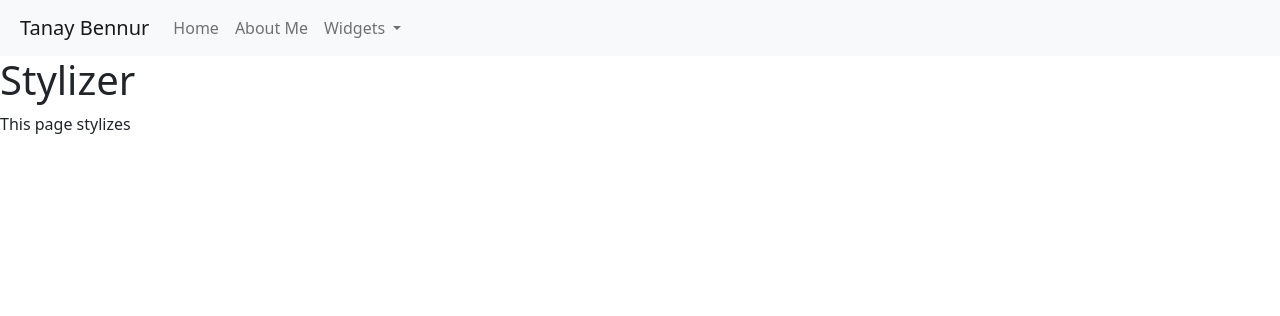
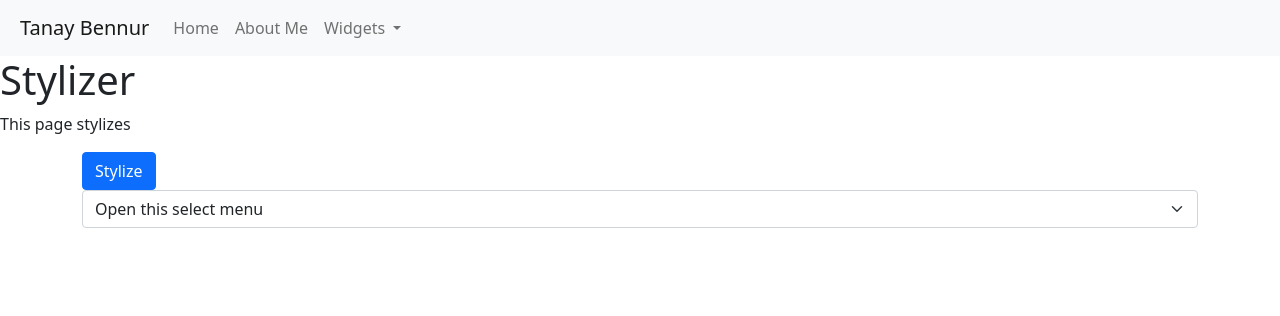
Before and after one commit to TBennur/website, a Flask app: page /stylizer in a window 1280 px wide. Shown: the top 316 px of the page. Run offline with Flask 2, Linux system fonts and the light colour scheme; some libraries are stand-ins or nearby versions.

Commit message:
Setup Listening for Buttons and Selection Boxes

```diff
--- a/main.py
+++ b/main.py
@@ -1,4 +1,4 @@
-from flask import Flask, render_template
+from flask import Flask, render_template, jsonify, request
 
 app = Flask(__name__)
 
@@ -10,6 +10,17 @@ def home():
 def stylizer():
     return render_template("stylizer.html")
 
+@app.route('/stylize-button')
+def stylize_button():
+    print ("Hi")
+    return ("nothing")
+
+@app.route('/selection-test', methods=["GET"])
+def selection_test():
+    print(request.args.get("selectionIndex"))
+    return ("nothing")
+
+
 @app.route("/about")
 def about():
     return render_template("about.html")
--- a/templates/about.html
+++ b/templates/about.html
@@ -2,7 +2,7 @@
 <html lang="en" dir="ltr">
   <head>
     <meta charset="utf-8">
-    <title>Homepage</title>
+    <title>Tanay Bennur: About</title>
   </head>
   <body>
     {% extends "template.html" %}
--- a/templates/home.html
+++ b/templates/home.html
@@ -2,7 +2,7 @@
 <html lang="en" dir="ltr">
   <head>
     <meta charset="utf-8">
-    <title>Homepage</title>
+    <title>Tanay Bennur: Home</title>
   </head>
   <body>
     {% extends "template.html" %}
--- a/templates/stylizer.html
+++ b/templates/stylizer.html
@@ -2,7 +2,7 @@
 <html lang="en" dir="ltr">
   <head>
     <meta charset="utf-8">
-    <title>Stylizer</title>
+    <title>Tanay Bennur: Stylizer</title>
   </head>
   <body>
     {% extends "template.html" %}
@@ -11,6 +11,40 @@
     <h1> Stylizer </h1>
     <p> This page stylizes </p>
 
+    <script type=text/javascript>
+        function stylize() {
+            $.getJSON('/stylize-button');
+            return false;
+        }
+
+        function selection() {;
+            var selection = document.getElementById("selection-test");
+            var selectionVal = selection.value;
+            $.getJSON('/selection-test',
+            {
+                selectionIndex: selectionVal
+            });
+            return false;
+        }
+     </script>
+
+    <div class='container'>
+        <form>
+            <button onclick="stylize()" class='btn btn-primary' type="button">Stylize</button>
+        </form>
+    </div>
+
+    <div class='container'>
+        <form>
+            <select onchange="selection()" id="selection-test" class="form-select" aria-label="Default select example">
+                <option selected>Open this select menu</option>
+                <option value="1">One</option>
+                <option value="2">Two</option>
+                <option value="3">Three</option>
+            </select>
+        </form>
+    </div>
+
     {% endblock %}
   </body>
 </html>
--- a/templates/template.html
+++ b/templates/template.html
@@ -19,6 +19,7 @@
     <script src="https://code.jquery.com/jquery-3.2.1.slim.min.js" integrity="sha384-KJ3o2DKtIkvYIK3UENzmM7KCkRr/rE9/Qpg6aAZGJwFDMVNA/GpGFF93hXpG5KkN" crossorigin="anonymous"></script>
     <script src="https://cdnjs.cloudflare.com/ajax/libs/popper.js/1.12.9/umd/popper.min.js" integrity="sha384-ApNbgh9B+Y1QKtv3Rn7W3mgPxhU9K/ScQsAP7hUibX39j7fakFPskvXusvfa0b4Q" crossorigin="anonymous"></script>
     <script src="https://maxcdn.bootstrapcdn.com/bootstrap/4.0.0/js/bootstrap.min.js" integrity="sha384-JZR6Spejh4U02d8jOt6vLEHfe/JQGiRRSQQxSfFWpi1MquVdAyjUar5+76PVCmYl" crossorigin="anonymous"></script>
+    <script src="//ajax.googleapis.com/ajax/libs/jquery/1.9.1/jquery.min.js"></script>
 
     <header>
       <nav class="navbar navbar-expand-xl navbar-light bg-light">
```
